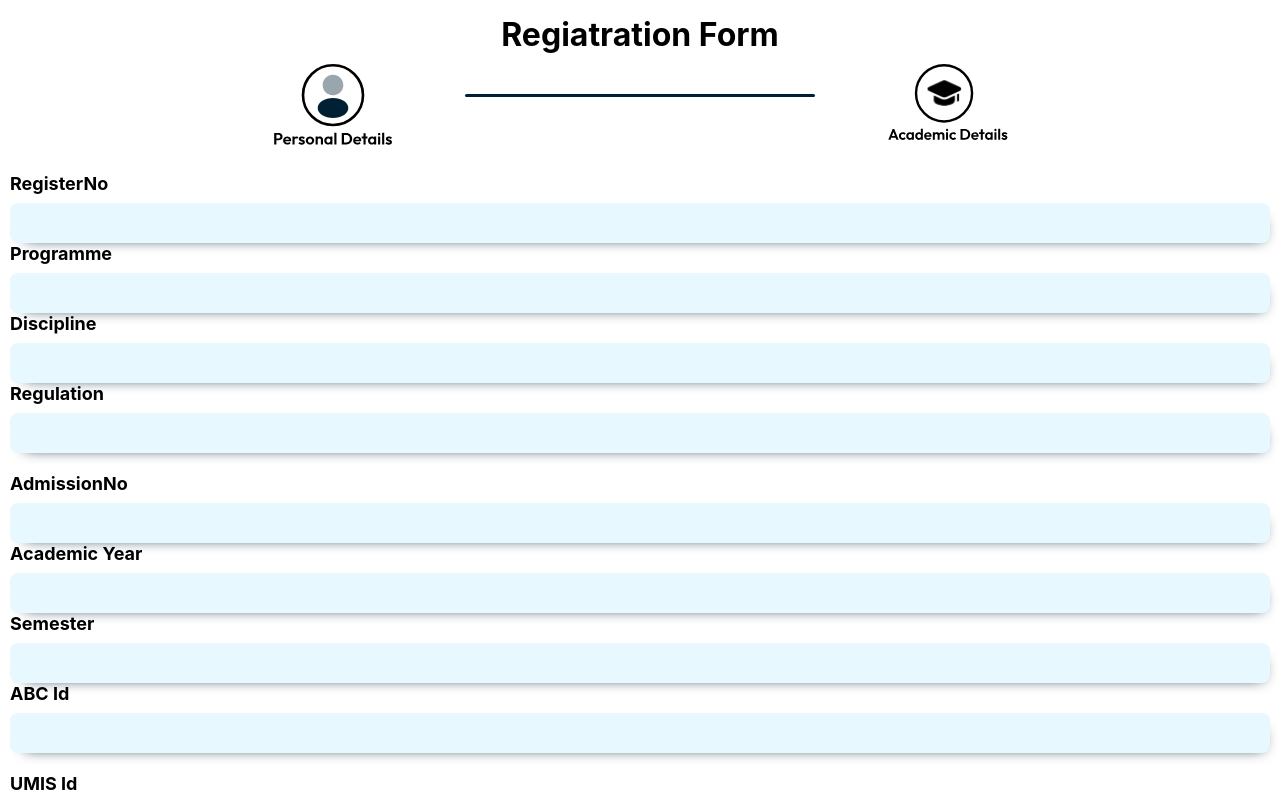
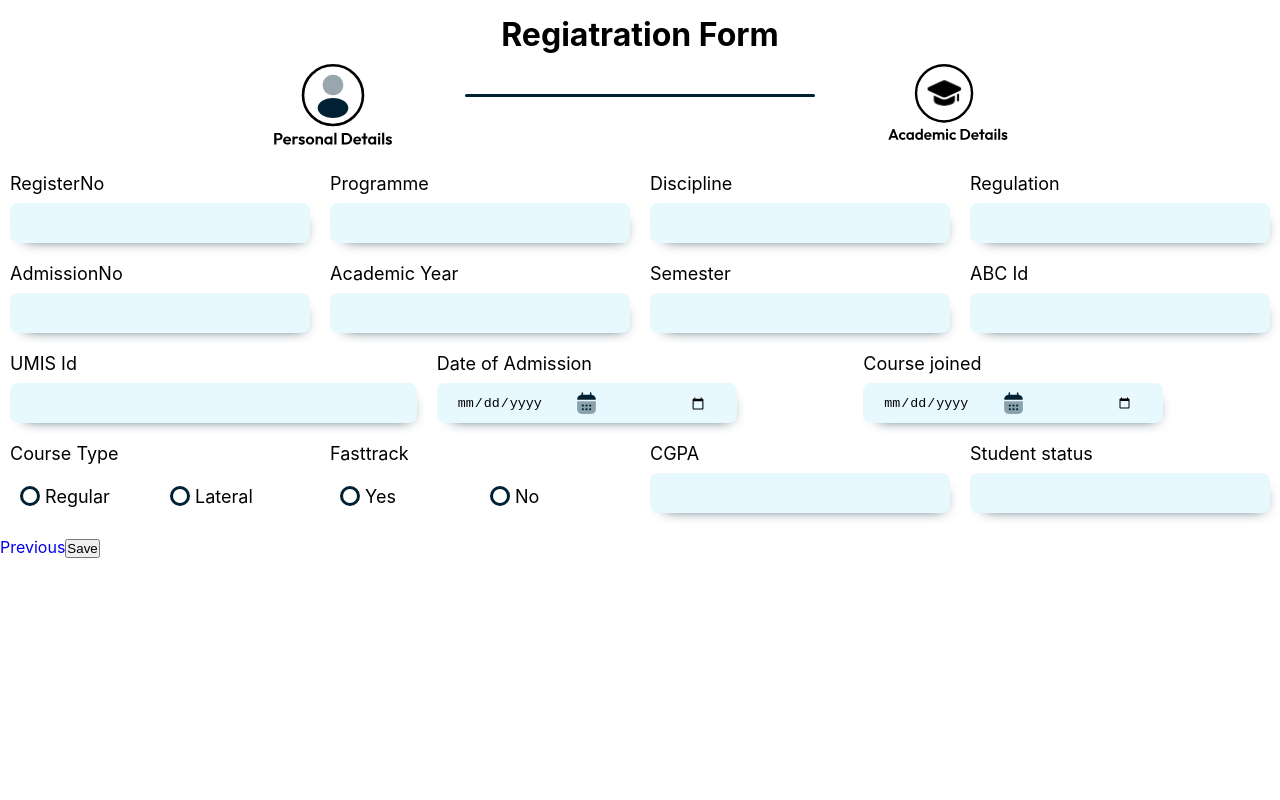
Before and after one commit to JawaharRL/erp-frontend, a React (Create React App) app in the folder frontend/: page /register-page-academic in a window 1280 px wide. Shown: the top 800 px of the page. Built offline with nearby package versions, Linux system fonts and the light colour scheme.

Commit message:
registration page 2 aligned

```diff
--- a/frontend/src/Pages/Registrationpage1/Registrationpage1.css
+++ b/frontend/src/Pages/Registrationpage1/Registrationpage1.css
@@ -89,7 +89,6 @@ input[type="date"]{
     cursor: pointer;
     border: none;
     background-color: #e8F8FF;
-    margin-top: -50px;
     width: 300px;
     height: 40px;
     border-radius: 8px;
@@ -98,7 +97,7 @@ input[type="date"]{
 
 }
 .radio{
-    display:flex;
+    /* display:flex; */
 }
 
 .radio-spacing{
@@ -202,3 +201,11 @@ textarea::placeholder{
     border-radius: 8px;
     background: linear-gradient(rgba(0, 129, 238, 1),rgba(0, 74, 136, 1));
 }
+.community-dropdown{
+    border: none;
+    background-color: #e8f8ff;
+    height: 40px;
+    border-radius: 8px;
+    width: 100%;
+    padding: 10px;
+}
--- a/frontend/src/Pages/Registrationpage1/Registrationpage1.jsx
+++ b/frontend/src/Pages/Registrationpage1/Registrationpage1.jsx
@@ -34,14 +34,14 @@ function Registrationpage1() {
 
               </div>
               <div class="field">
-                <label htmlFor="DateOfBirth" >Date of Birth</label><br/>
-                <input type="date" name="DateOfBirth"/>
-              </div>
+                 <label htmlFor="Date of Admission">Date of Admission</label>
+                 <input type="date" name="Date of Admission"  />
+               </div>
             </div>
 
             <div class="registration1-levels">
                <div class="field">
-                <label htmlFor="Gender">Gender</label><br/>
+                <label htmlFor="Gender">Gender</label>
                <div class="radio" >
                 <div class="radio-spacing"><input type="radio" name="Gender" value="Male"/> Male</div>
                 <div class="radio-spacing"><input type="radio" name="Gender" value="Female"/> Female</div>
@@ -68,7 +68,8 @@ function Registrationpage1() {
                </div>
                <div class="field">
                  <label htmlFor="Community">Community</label>
-                 <select name="Community">
+                 <select className='community-dropdown' name="Community">
+                  <option value="Select">Select</option>
                   <option value="OC">OC</option>
                   <option value="BC">BC</option>
                   <option value="MBC">MBC</option>
@@ -113,7 +114,8 @@ function Registrationpage1() {
                </div>
                <div class="field">
                 <label htmlFor="ParentsStatus">Parents Status</label>
-                <select name="ParentsStatus">
+                <select  className='community-dropdown' name="ParentsStatus">
+                  <option value="Both are alive">Select</option>
                   <option value="Both are alive">Both are alive</option>
                   <option value="Father alive">Father alive</option>
                   <option value="Mother alive">Mother alive</option>
--- a/frontend/src/Pages/Registrationpage2/Registrationpage2.css
+++ b/frontend/src/Pages/Registrationpage2/Registrationpage2.css
@@ -0,0 +1,21 @@
+.registrationtwo-levels{
+    flex: 1;
+    display: flex;
+}
+.radio{
+    display:flex;
+}
+
+.radio-spacing{
+    width:45%;
+    margin: 10px;
+}
+input[type="radio"]{
+    appearance: none;
+    width:20px;
+    height: 20px;
+    border:3px solid #002133;
+    border-radius: 50%;
+    /* outline:none; */
+    transform: translateY(3px);
+ }
--- a/frontend/src/Pages/Registrationpage2/Registrationpage2.jsx
+++ b/frontend/src/Pages/Registrationpage2/Registrationpage2.jsx
@@ -20,77 +20,82 @@ function Registrationpage2() {
                 </div>
             </div> */}
             <br/>
-            <div class="container">
+            <div class="registrationtwo-levels">
                 <div class="field">
-                 <label htmlFor="RegisterNo"><strong>RegisterNo</strong></label>
+                 <label htmlFor="RegisterNo">RegisterNo</label>
                  <input type="text" name="RegisterNo" />
                </div>
                <div class="field">
-                 <label htmlFor="Programme"><strong>Programme</strong></label>
+                 <label htmlFor="Programme">Programme</label>
                  <input type="text" name="Programme"  />
                </div>
                <div class="field">
-                 <label htmlFor="Discipline"><strong>Discipline</strong></label>
+                 <label htmlFor="Discipline">Discipline</label>
                  <input type="text" name="Discipline" />
                </div>
                <div class="field">
-                <label htmlFor="Regulation"><strong>Regulation</strong></label>
+                <label htmlFor="Regulation">Regulation</label>
                 <input type="text" name="Regulation"/>
               </div>
              </div>
              <br/>
-             <div class="container">
+             <div class="registrationtwo-levels">
                 <div class="field">
-                 <label htmlFor="AdmissionNo"><strong>AdmissionNo</strong></label>
+                 <label htmlFor="AdmissionNo">AdmissionNo</label>
                  <input type="text" name="AdmissionNo" />
                </div>
                <div class="field">
-                 <label htmlFor="Academic Year"><strong>Academic Year</strong></label>
+                 <label htmlFor="Academic Year">Academic Year</label>
                  <input type="text" name="Academic Year"/>
                </div>
                <div class="field">
-                 <label htmlFor="Semester"><strong>Semester</strong></label>
+                 <label htmlFor="Semester">Semester</label>
                  <input type="text" name="Semester"/>
                </div>
                <div class="field">
-                <label htmlFor="ABC Id"><strong>ABC Id</strong></label>
+                <label htmlFor="ABC Id">ABC Id</label>
                 <input type="text" name="ABC Id" />
               </div>
              </div>
              <br/>
-             <div class="container">
+             <div class="registrationtwo-levels">
                 <div class="field">
-                 <label htmlFor="UMIS Id"><strong>UMIS Id</strong></label>
+                 <label htmlFor="UMIS Id">UMIS Id</label>
                  <input type="text" name="UMIS Id"   />
                </div>
                <div class="field">
-                 <label htmlFor="Date of Admission"><strong>Date of Admission</strong></label>
+                 <label htmlFor="Date of Admission">Date of Admission</label>
                  <input type="date" name="Date of Admission"  />
                </div>
                <div class="field">
-                 <label htmlFor="Course joined"><strong>Course joined</strong></label>
+                 <label htmlFor="Course joined">Course joined</label>
                  <input type="date" name="Course joined"  />
                </div>
-               <div class="field">
-                <label htmlFor="Course Type"><strong>Course Type</strong></label>
-                <input type="radio" name="Fastrack" value="Regular"/>Regular
-                <input type="radio" name="Fastrack" value="Lateral"/>Lateral
-              </div>
+
 
              </div>
              <br/>
-             <div class="container">
-                <div class="field">
-                    <label htmlFor="Fastrack"><strong>Fastrack</strong></label>
-                    <input type="radio" name="Fastrack" value ="Yes"/>Yes
-                    <input type="radio" name="Fastrack" value="No"/>No
-                  </div>
+             <div class="registrationtwo-levels">
+             <div class="field">
+               <label htmlFor="Coursetype">Course Type</label>
+               <div class="radio">
+               <div class="radio-spacing"><input type="radio" name="Hosteller"value="Regular"/> Regular</div>
+               <div class="radio-spacing"> <input type="radio" name="Hosteller" value="Lateral"/> Lateral</div>
+              </div>
+             </div>
+              <div class="field">
+               <label htmlFor="Fasttrack">Fasttrack</label>
+               <div class="radio">
+               <div class="radio-spacing"><input type="radio" name="Hosteller"value="Yes"/> Yes</div>
+               <div class="radio-spacing"> <input type="radio" name="Hosteller" value="No"/> No</div>
+              </div>
+             </div>
                <div class="field" >
-                 <label htmlFor="CGPA"><strong>CGPA</strong></label>
+                 <label htmlFor="CGPA">CGPA</label>
                  <input type="text" name="CGPA" />
                </div>
                <div class="field">
-                <label htmlFor="Student status"><strong>Student status</strong></label>
+                <label htmlFor="Student status">Student status</label>
                 <input type="text" name="Student status" />
               </div>
              </div>
```
